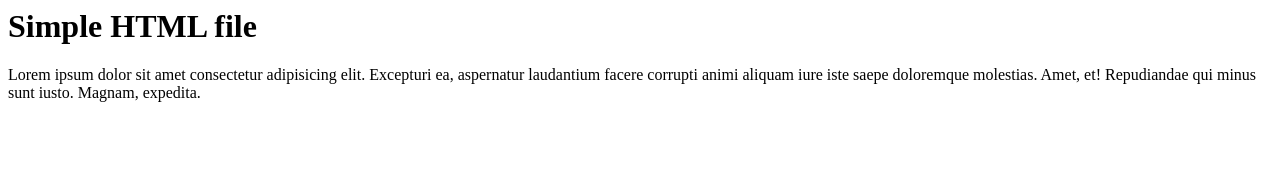
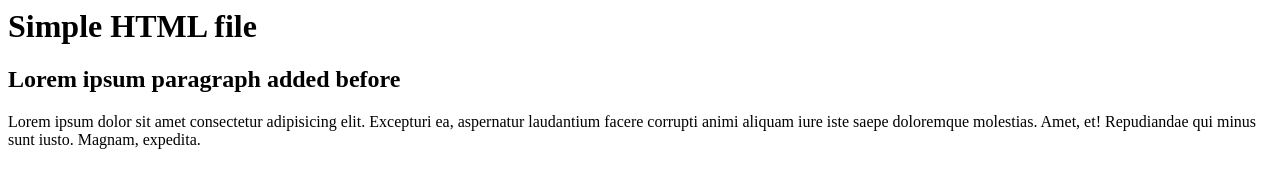
Before and after one commit to iftikhar-gcx/Demo-Project, a plain HTML site: page index.html in a window 1280 px wide. Drawn offline with Linux system fonts and the light colour scheme.

Commit message:
H2 added

```diff
--- a/index.html
+++ b/index.html
@@ -7,6 +7,7 @@
         <h1>
             Simple HTML file
         </h1>
+        <h2>Lorem ipsum paragraph added before</h2>
         <p>Lorem ipsum dolor sit amet consectetur adipisicing elit. Excepturi ea, aspernatur laudantium facere corrupti animi aliquam iure iste saepe doloremque molestias.
             Amet, et! Repudiandae qui minus sunt iusto. Magnam, expedita.
         </p>
```
